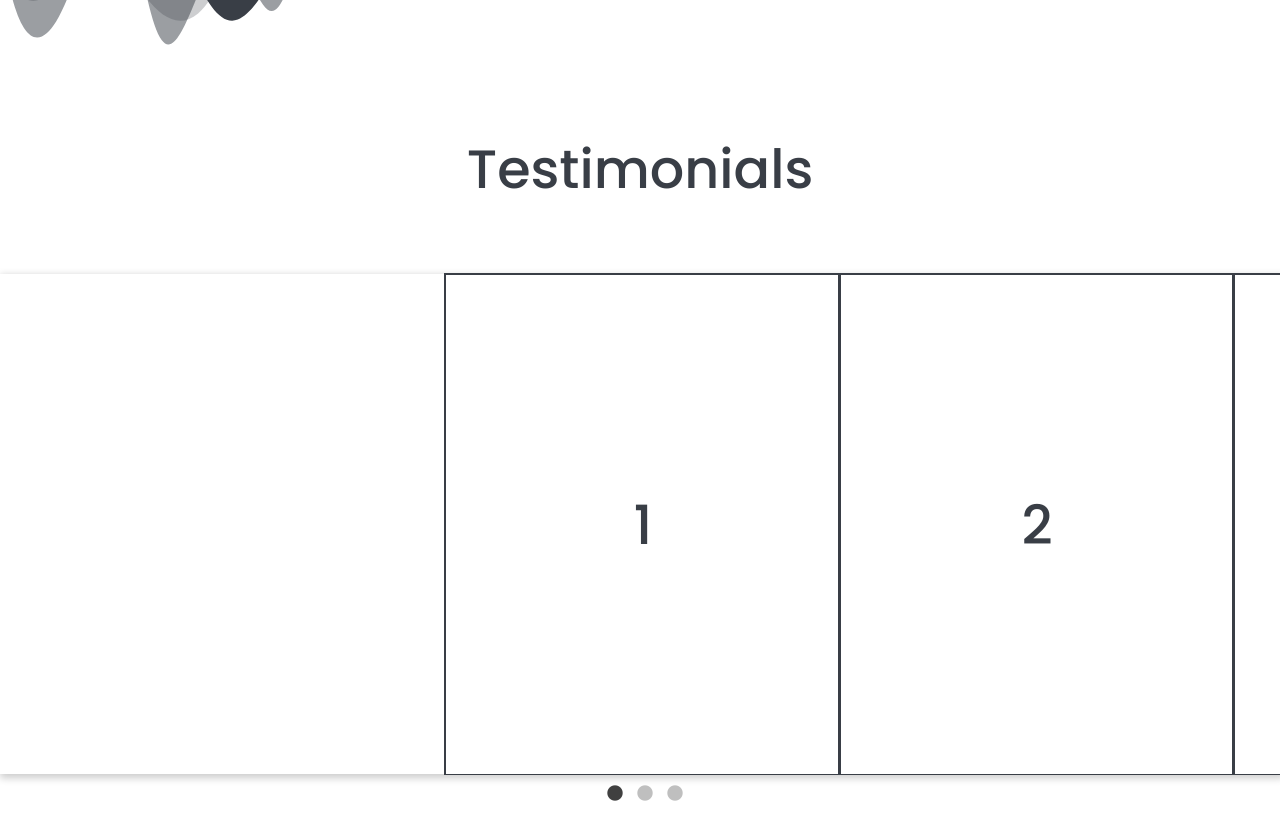
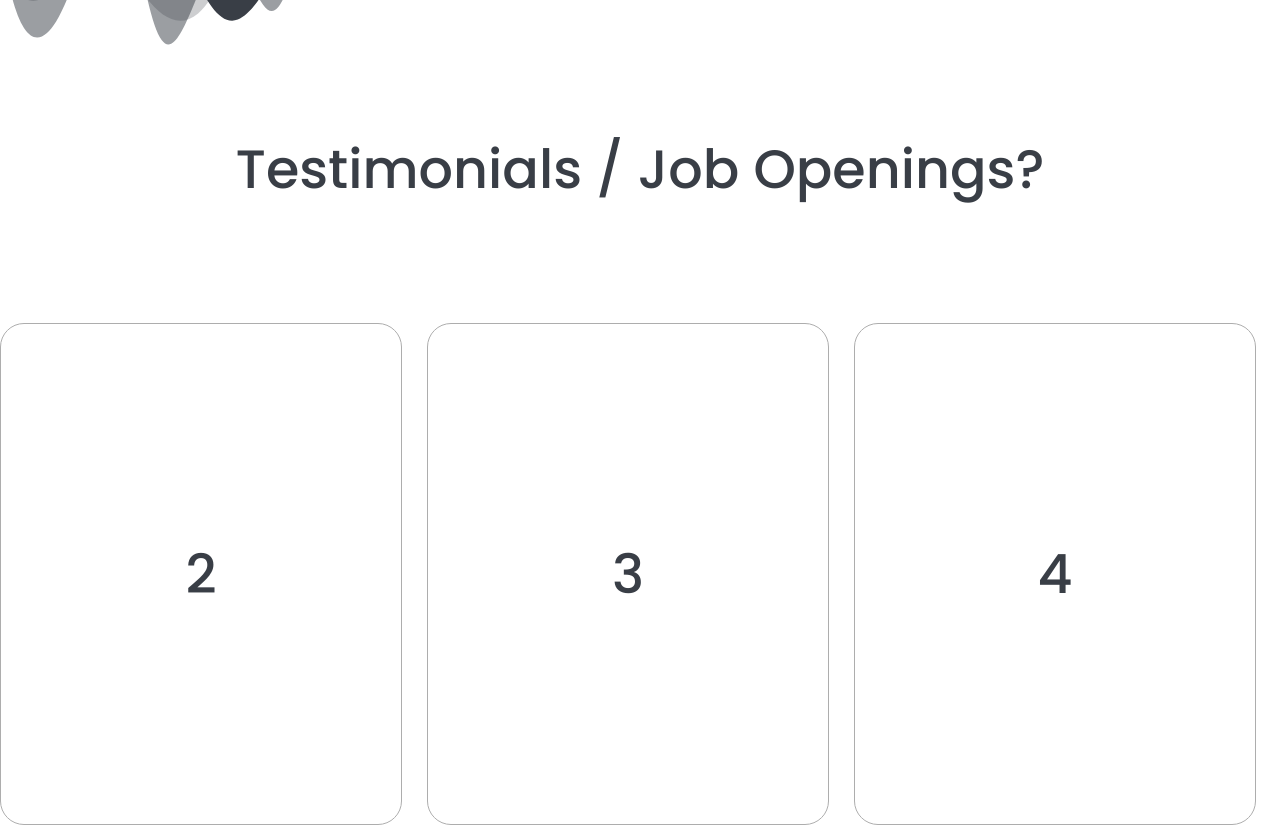
Before and after one commit to VanGits/job-app, a React (Create React App) app: page / in a window 1280 px wide. Shown: the part 2180-3007 px from the top of the page. Built offline with nearby package versions, Linux system fonts and the light colour scheme.

Commit message:
made slider more visually appealing

```diff
--- a/src/components/Testimonials.jsx
+++ b/src/components/Testimonials.jsx
@@ -15,11 +15,12 @@ const Testimonials = () => {
   const settings = {
     dots: true,
     infinite: false,
-    speed: 500,
+    speed: 1000,
     slidesToShow: 3,
     slidesToScroll: 1,
+    autoplay: true,
 
-    centerMode: true,
+
 
     dotsClass: "slick-dots slick-thumb",
   };
@@ -32,7 +33,7 @@ const Testimonials = () => {
 
 
       <div className="testimonials-content" data-aos="fade-up">
-        <h1>Testimonials</h1>
+        <h1>Testimonials / Job Openings?</h1>
 
 
         <Slider {...settings} className="testimonial-slider">
--- a/src/styles/Testimonials.css
+++ b/src/styles/Testimonials.css
@@ -36,26 +36,33 @@
     align-items: center;
     justify-content: center;
 
-    height: 500px;
-    box-shadow: 2px 2.98px 7.46px 2px rgba(0, 0, 0, 0.2);
+    height: 600px;
+
     margin: 64px;
 
-    max-width: 1300px;
+    max-width: 1500px;
+
 
 
 }
 
 .testimonial{
+    border: 1px solid #adadad;
+    border-radius: 24px;
+    width: 100px;
+
 
 }
 
 .testimonial, .testimonial h2, .testimonial h1{
     width: 100%;
+    max-width: 400px;
     height: 500px;
     display: flex;
     align-items: center;
     justify-content: center;
-    border: 1px solid #393E46;
+
+
 
 
 }
@@ -79,6 +86,7 @@
     align-items: center;
     justify-content: center;
 
+
 }
 
 .slick-dots .slick-thumb{
```
